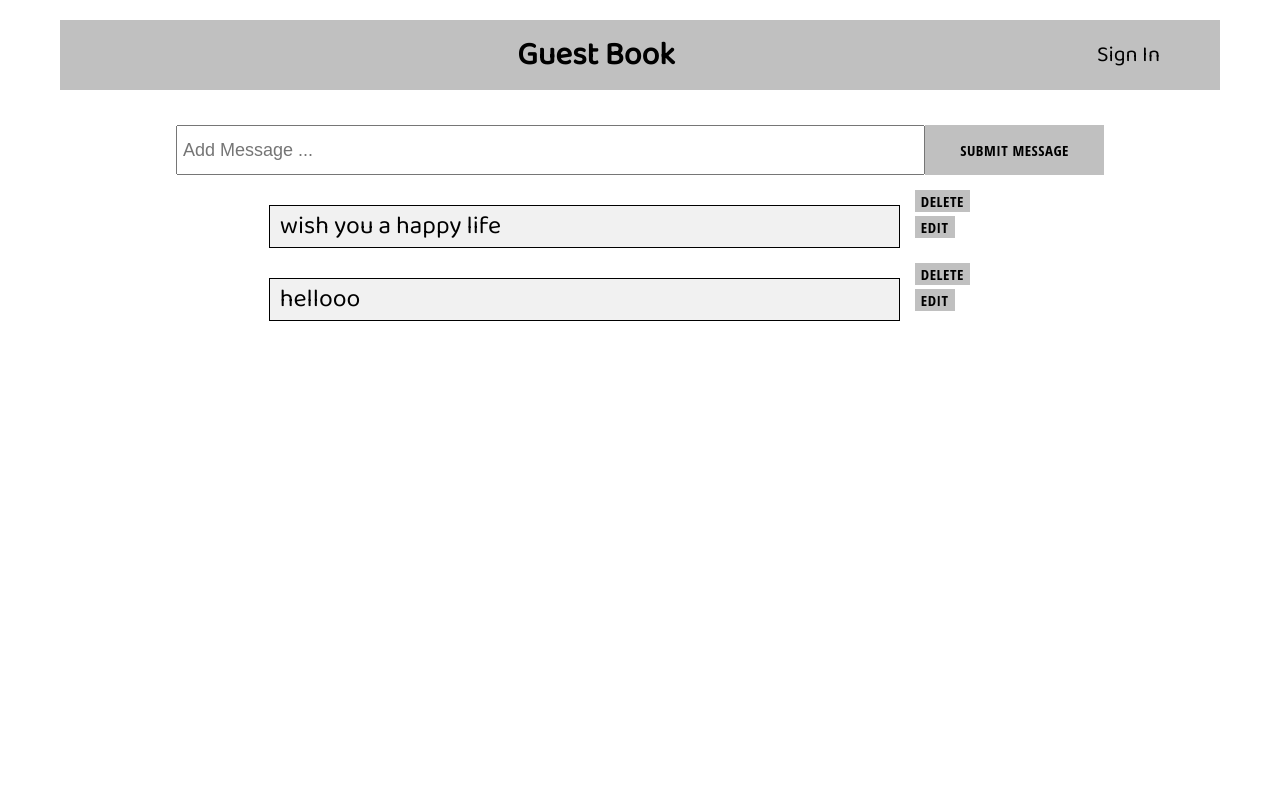
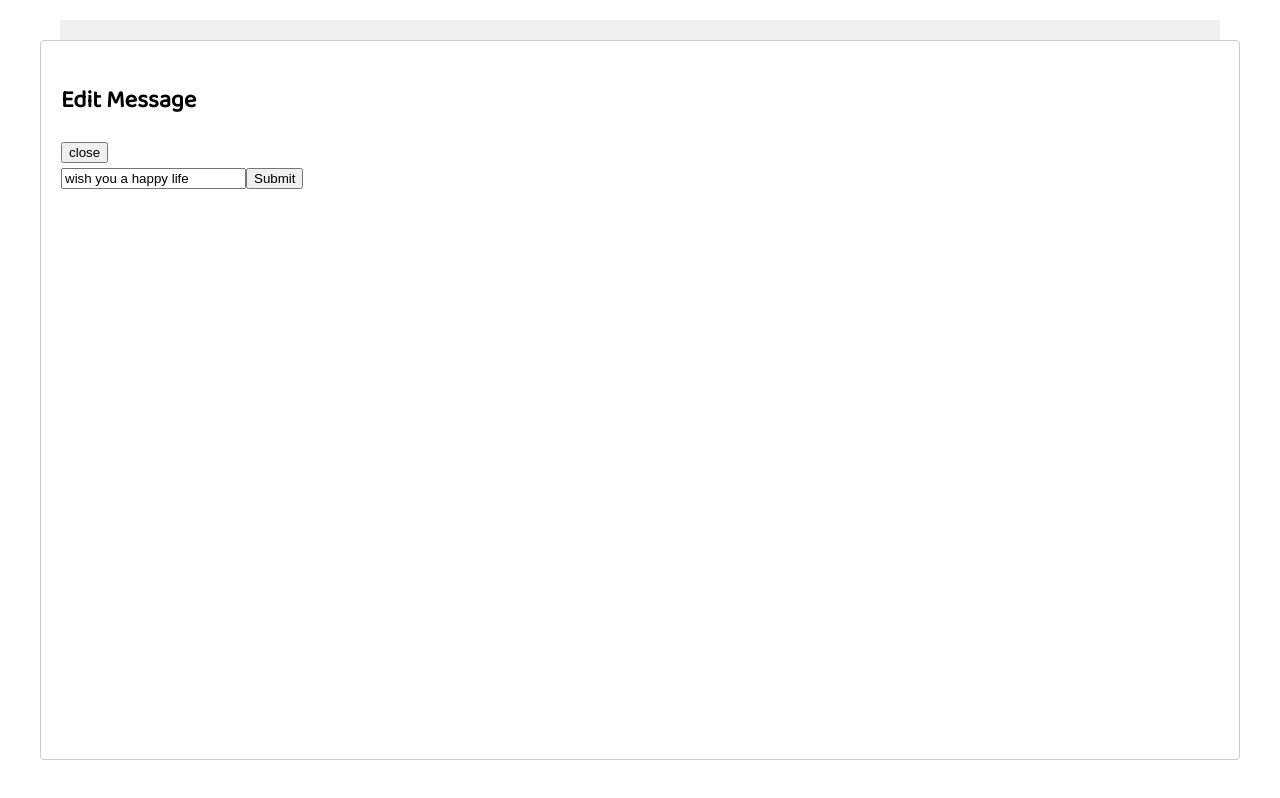
Before and after one commit to Mahmoud-Abdo-599/guest-book, a React (Create React App) app: page / in a window 1280 px wide. Both pictures are taken after a click on the button "EDIT". Built offline with nearby package versions, Linux system fonts and the light colour scheme.

Commit message:
added Modal to the edit message function to take the new message from the user, and add the functionality to edit the message

```diff
--- a/package.json
+++ b/package.json
@@ -11,6 +11,7 @@
     "npm": "^6.14.5",
     "react": "^16.13.1",
     "react-dom": "^16.13.1",
+    "react-modal": "^3.11.2",
     "react-redux": "^7.2.0",
     "react-router": "^5.1.2",
     "react-router-dom": "^5.1.2",
--- a/src/components/messages/message-item/message-item.js
+++ b/src/components/messages/message-item/message-item.js
@@ -1,4 +1,5 @@
 import React, { Component } from 'react';
+import Modal from 'react-modal';
 import PropTypes from 'prop-types';
 import './message-item.scss';
 
@@ -6,24 +7,58 @@ import './message-item.scss';
 export class MessageItem extends Component {
     state = {
         id: '',
-        message: 'hellooo'
+        message: '',
+        showEditModal: false
+    }
+
+    componentWillMount() {
+        Modal.setAppElement('body');
+    }
+
+    handleTitleChange = (e) => {
+        console.log('target value', e.target.value);
+        this.setState({ message: e.target.value })
     }
 
     edit = (id) => {
-        this.id = id
+        this.setState({ showEditModal: true })
+        this.setState({ id: id });
+        console.log('id', id)
+    }
+
+    handleEditSubmit = (event) => {
+        event.preventDefault();
+        this.setState({ showEditModal: false });
+        console.log('edit submit', this.state.id, this.state.message);
         this.props.editMessage(this.state.id, this.state.message)
+    }
+
+    closeEditModal = () => {
+        this.setState({ showEditModal: false })
     }
 
     render() {
         const { id, title } = this.props.message;
+        const { showEditModal } = this.state;
         return (
             <div className='messages'>
+                <Modal
+                    isOpen={showEditModal}
+                    onRequestClose={this.closeEditModal}
+                    contentLabel="Example Modal">
+                    <h2>Edit Message</h2>
+                    <button onClick={this.closeEditModal}>close</button>
+                    <form onSubmit={this.handleEditSubmit}>
+                        <input type='text' defaultValue={title} onChange={this.handleTitleChange} />
+                        <input type='submit' />
+                    </form>
+                </Modal>
                 <div className='message'>
                     <div className='title'>{title}</div>
                 </div>
                 <div className='buttons'>
                     <button className='button' onClick={this.props.delMessage.bind(this, id)}>Delete</button>
-                    <button className='button' onClick={this.edit.bind(this, id)}>EDIT</button>
+                    <button className='button' onClick={() => this.edit(id)}>EDIT</button>
                 </div>
             </div>
         )
--- a/src/components/messages/messages.js
+++ b/src/components/messages/messages.js
@@ -25,14 +25,30 @@ class Messages extends Component {
     }
 
     editMessage = (id, message) => {
-        const newMessage = {
-            id: id,
-            title: message
-        }
-        return (
-            this.delMessage(id),
-            this.setState({ messages: [...this.state.messages, newMessage] })
-        )
+        console.log(id, message);
+        const {messages} = this.state;
+        console.log('messages', messages);
+        const objIndex = messages.findIndex(obj => obj.id === id);
+        console.log('objIndex', objIndex);
+        const updatedObj = {...messages[objIndex], title: message};
+
+        const updatedMessages = [
+            ...messages.slice(0, objIndex),
+            updatedObj,
+            ...messages.slice(objIndex + 1),
+        ];
+
+        console.log('updatedMessages', updatedMessages);
+        this.setState({messages: updatedMessages})
+
+        // const newMessage = {
+        //     id: id,
+        //     title: message
+        // }
+        // return (
+        //     this.delMessage(id),
+        //     this.setState({ messages: [...this.state.messages, newMessage] })
+        // )
 
     }
 
```
Also changed, not shown: 1 other file (tests, documents, lock files or other folders).
